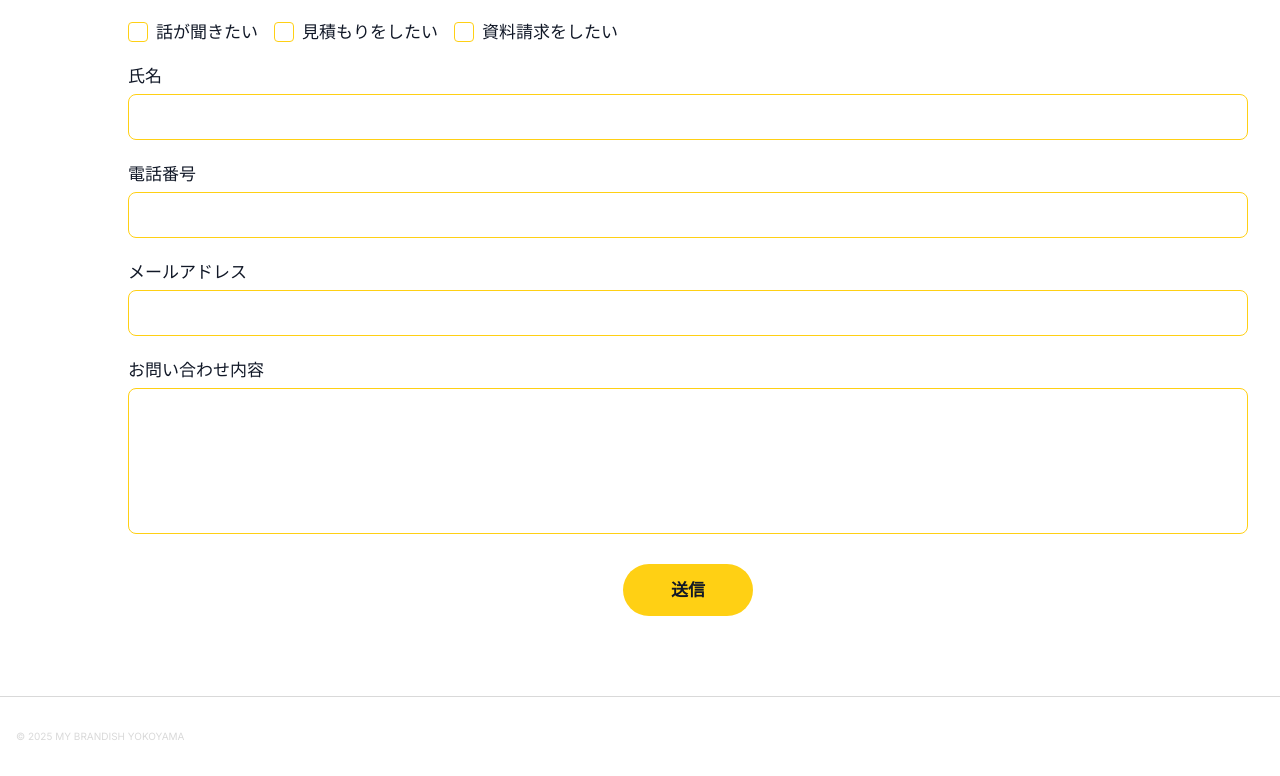
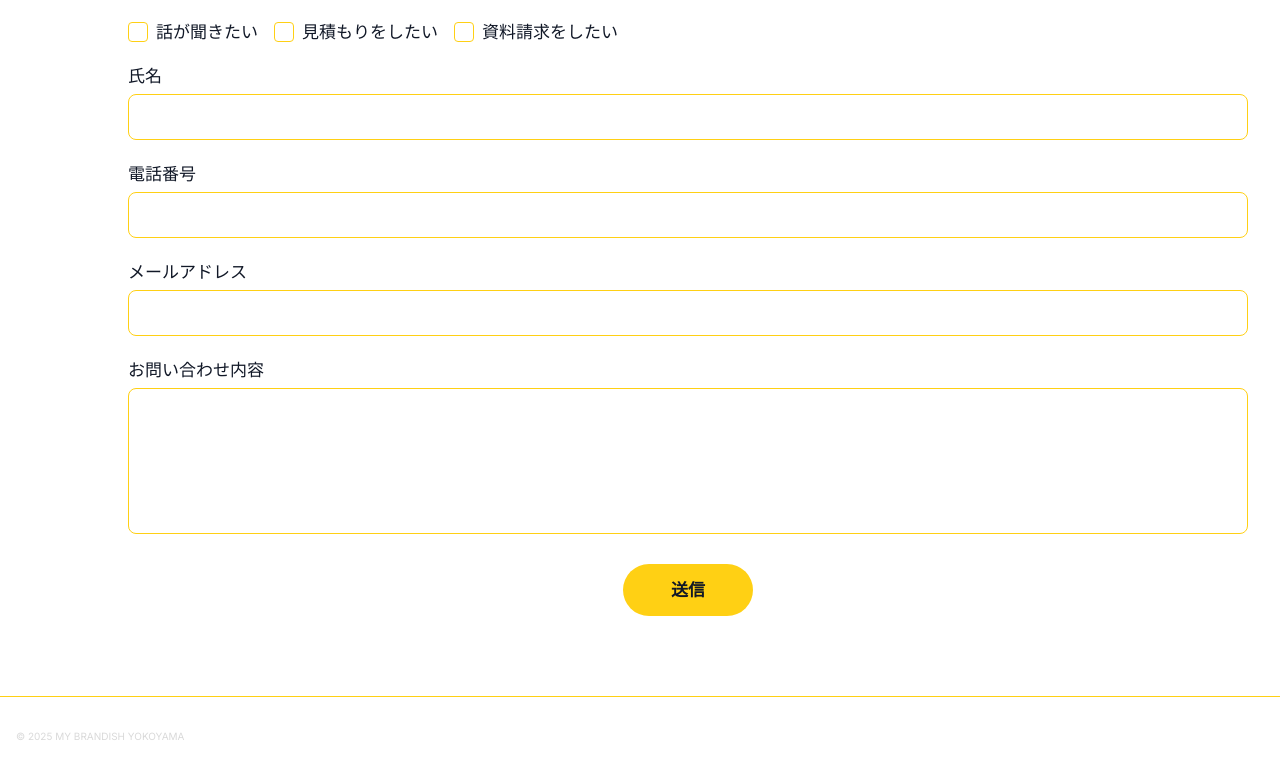
Before and after one commit to DaikiARAI20030526/brandish, a React (Create React App) app: page / in a window 1280 px wide. Shown: the part 7688-8464 px from the top of the page. Built offline with nearby package versions, Linux system fonts and the light colour scheme.

Commit message:
footer調整

```diff
--- a/src/components/Footer.jsx
+++ b/src/components/Footer.jsx
@@ -7,7 +7,7 @@ const Footer = () => {
     // - border-top 0.3px #D9D9D9 追加
     // - text-white 削除
     // - text-left (左寄せ)
-    <footer className="border-t-[0.3px] border-[#D9D9D9] py-8 px-4 text-left">
+    <footer className="border-t-[0.3px] border-[#FFD014] py-8 px-4 text-left">
       {/* ■ 修正点:
           - text-[10px]
           - text-[#D9D9D9]
```
